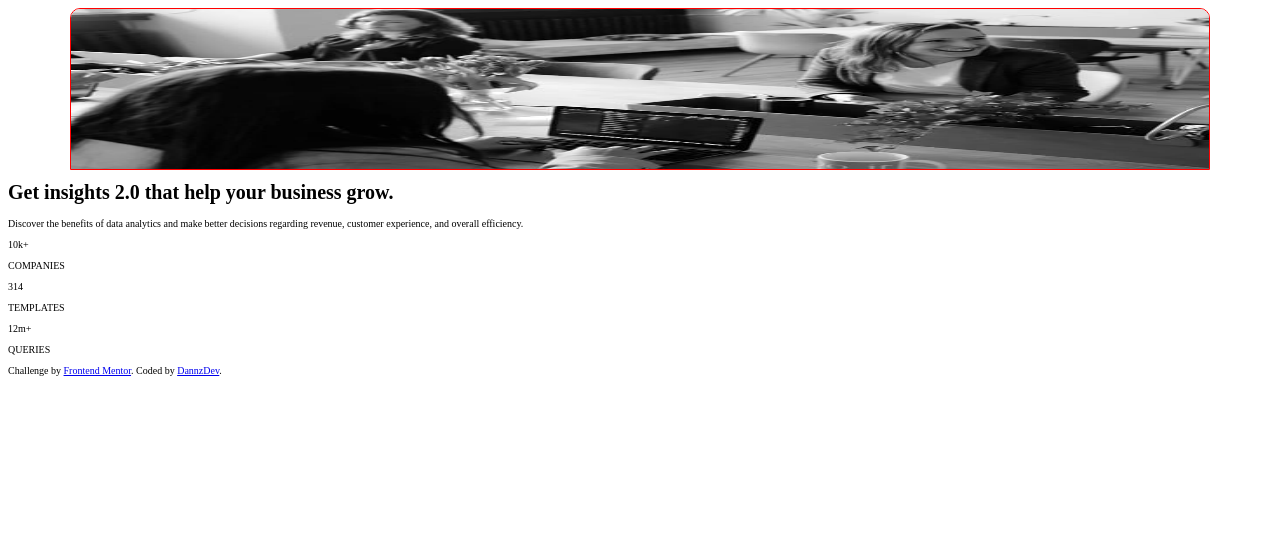
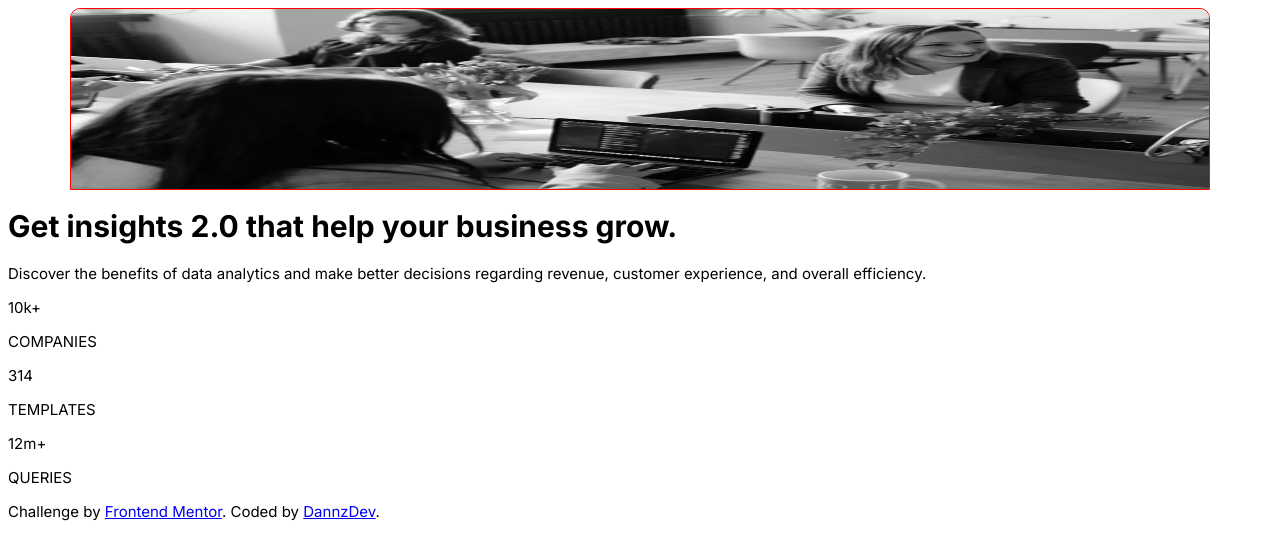
Before and after one commit to dannzdev/Stats-Preview-Card, a plain HTML site: page index.html in a window 1280 px wide. Drawn offline with Linux system fonts and the light colour scheme.

Commit message:
Fonts, Variables de Colores y Font-size

```diff
--- a/index.html
+++ b/index.html
@@ -7,9 +7,12 @@
   <link rel="icon" type="image/png" sizes="32x32" href="./images/favicon-32x32.png">
 
   <link rel="stylesheet" href="./main.css">
+  <link rel="preconnect" href="https://fonts.gstatic.com">
+  <link href="https://fonts.googleapis.com/css2?family=Inter:wght@400;700&family=Lexend:wght@400;700&display=swap" rel="stylesheet">
 
   <title>Frontend Mentor | Stats preview card component</title>
 </head>
+
 <body>
 
   <header class="header">
@@ -21,6 +24,7 @@
     </div>
 
   </header>
+
   <main class="main__container">
 
     <h1 class="title">Get <span class="title--color">insights</span> 2.0 that help your business grow.</h1>
@@ -36,13 +40,11 @@
     <p class="main__stats">12m+</p>
     <p class="main__stats--secondary">QUERIES</p>
 
+    <div class="attribution">
+      Challenge by <a href="https://www.frontendmentor.io?ref=challenge" target="_blank">Frontend Mentor</a>.
+      Coded by <a href="#">DannzDev</a>.
+    </div>
   </main>
-
-
-  <div class="attribution">
-    Challenge by <a href="https://www.frontendmentor.io?ref=challenge" target="_blank">Frontend Mentor</a>.
-    Coded by <a href="#">DannzDev</a>.
-  </div>
 
 </body>
 
--- a/main.css
+++ b/main.css
@@ -1,10 +1,26 @@
+:root {
+    /* Colors */
+    --very-dark-blue: hsl(233, 47%, 7%);
+    --darl-desaturated-blue: hsl(244, 38%, 16%);
+    --soft-violet: hsl(277, 64%, 61%);
+    --white: hsl(0, 0%, 100%);
+    --paragraph-white: hsla(0, 0%, 100%, 0.75);
+    --stats-white: hsla(0, 0%, 100%, 0.6);
+}
+
 html {
     font-size: 62.5%;
 }
 
+body {
+    font-size: 1.5rem;
+    /* font-family: 'Lexend', sans-serif; */
+    font-family: 'Inter', sans-serif;
+}
+
 header {
     width: 100%;
-    height: 160px;
+    height: 180px;
     min-width: 300px;
     display: flex;
     justify-content: center;
@@ -12,7 +28,7 @@ header {
 
 .img__container {
     width: 90%;
-    height: 160px;
+    height: 180px;
     border: 1px solid red;
     border-top-left-radius: 10px;
     border-top-right-radius: 10px;
@@ -21,7 +37,7 @@ header {
 
 .img__container img {
     width: 100%;
-    height: 160px;
+    height: 180px;
 }
 
 .main__container {
```
